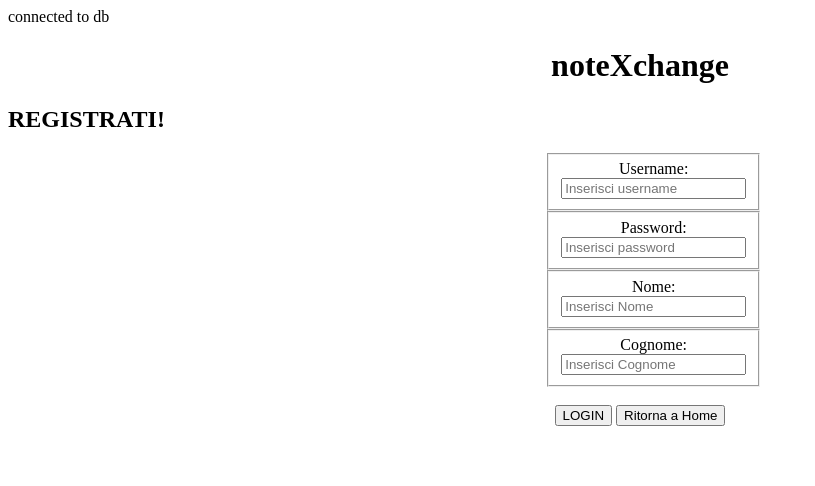
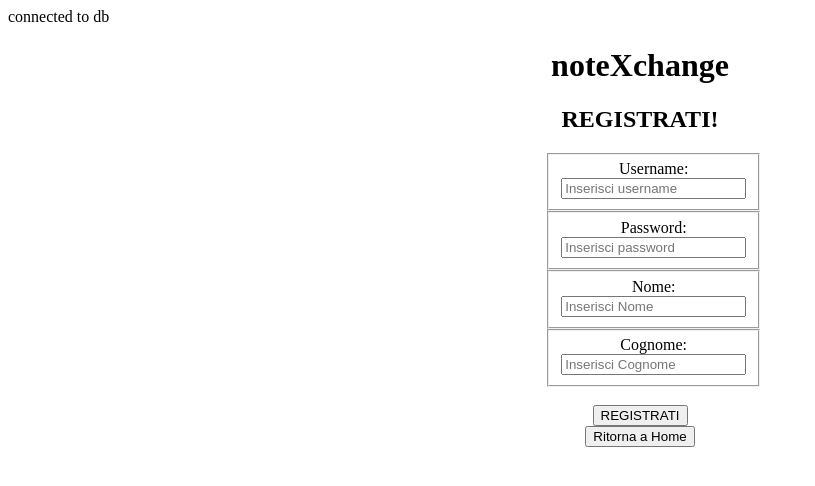
Before and after one commit to Nasisolo/noteXchange, a PHP site: page /registration.php in a window 1280 px wide. Shown: the top 486 px of the page, without its empty margins (0-815 px from the left). Run offline with PHP 8.4, Linux system fonts and the light colour scheme.

Commit message:
some text fixed, added dbinit file and example values for the database

```diff
--- a/addNote.php
+++ b/addNote.php
@@ -5,9 +5,11 @@ $db = new Connection();
 $errMessage = '';
 session_start();
 
+// check if 'Ritorna a Home' is pressed, then redirect to index.php
 if(isset($_POST['submitIndex']))
     header("Location: index.php");
 
+// check if button to submit a note is pressed, then check fields
 if(isset($_POST['submitNote'])) {
 // check if fields aren't empty
     if (!empty($_POST['idcorso']) && !empty($_POST['lesson']) && !empty($_POST['title']) && !empty($_POST['textnote'])) {
@@ -18,12 +20,15 @@ if(isset($_POST['submitNote'])) {
 	            ('nasi', '1', '1', 'Alberi binari', 'testo di prova: lezione su Alberi binari')
          */
 
+        // prepare query to insert a note in table 'appunti' and execute
         $errMessage = '';
         $stmt = $db->prepare('INSERT INTO appunti (username, idcorso, lezione, titolo, testo) VALUES (?, ?, ?, ?, ?)');
         $stmt->execute(array($_SESSION['username'], $_POST['idcorso'], $_POST['lesson'], $_POST['title'], $_POST['textnote']));
 
+        // then redirect to home page
         header("Location: .");
     }else{
+        // change error message if fields are empty
         $errMessage = '<p name = align="center"><font color=red>CAMPI VUOTI.</font></p>';
     }
 }
--- a/connection.php
+++ b/connection.php
@@ -40,11 +40,6 @@ class Connection{
         }
     }
 
-    public function isConnected(){
-        return $this->connected;
-    }
-
-
     public function prepare($query){
         return $this->link->prepare($query);
     }
@@ -58,12 +53,10 @@ class Connection{
             echo $row['IdU'] . ' ' . $row['Username'] . ' ' . $row['Password'] . '<br>';
         }
     }
-    */
-
-
 
     public function query($query){
         return $this->link->query($query);
     }
+    */
 
 }
--- a/login.php
+++ b/login.php
@@ -36,18 +36,15 @@ if(isset($_POST['submit'])) {
             // print '<p name = align="center"><font color=red>CREDENZIALI NON CORRETTE.</font></p>';
         }
 
-
-
-
     }
 }
 ?>
-
 
     <!DOCTYPE html>
     <html lang="it">
     <title>noteXchange</title>
     <head><h1 align="center">noteXchange</h1></head>
+    <h2 align="center">ENTRA!</h2>
     <body>
     <form action="" method="post" align="center" style="width: 15%; margin:0 auto;">
         <fieldset>
--- a/registration.php
+++ b/registration.php
@@ -7,35 +7,23 @@ $errMessage = '';
 if(isset($_POST['submitIndex']))
     header("Location: index.php");
 
-// check if button 'LOGIN' is pressed, then try to login
+// check if button 'REGISTRATI' is pressed, then try to login
 if(isset($_POST['submitRegistration'])) {
-    // check if username and password fields not empty
+    // check if fields aren't empty
     if (!empty($_POST['username']) && !empty($_POST['password']) && !empty($_POST['name']) && !empty($_POST['surname'])) {
         // prepare query then execute query, it must return 1 row
         $stmt = $db->prepare('INSERT INTO utenti (username, password, nome, cognome) VALUES (?, ?, ?, ?)');
         $stmt->execute(array($_POST['username'], $_POST['password'], $_POST['nome'], $_POST['cognome']));
 
-            /*
-             * INSERT INTO `utenti` (`username`, `password`, `nome`, `cognome`)
-                VALUES
-	            ('nasi', 'root', 'Monan', 'Nasir'),
-             */
-
-            // activate session, then insert username into the SESSION var associated to the username
-            // then redirect to homepage
-            $errMessage = '';
-            header("Location: .");
-
+        // then redirect to homepage
+        $errMessage = '';
+        header("Location: .");
         }
         else{
+            // change error message if fields are empty
             $errMessage = '<p name = align="center"><font color=red>CAMPI VUOTI.</font></p>';
             // print '<p name = align="center"><font color=red>CREDENZIALI NON CORRETTE.</font></p>';
         }
-
-
-
-
-
 }
 ?>
 
@@ -44,7 +32,7 @@ if(isset($_POST['submitRegistration'])) {
 <html lang="it">
 <title>noteXchange</title>
 <head><h1 align="center">noteXchange</h1></head>
-<h2>REGISTRATI!</h2>
+<h2 align="center">REGISTRATI!</h2>
 <body>
 <form action="" method="post" align="center" style="width: 15%; margin:0 auto;">
     <fieldset>
@@ -64,7 +52,7 @@ if(isset($_POST['submitRegistration'])) {
         <input name="surname" type="text" placeholder="Inserisci Cognome">
     </fieldset>
     </br>
-    <td><input type="submit" name="submitRegistration" value="LOGIN"></td>
+    <td><input type="submit" name="submitRegistration" value="REGISTRATI"></td>
     <td><input type="submit" name="submitIndex" value="Ritorna a Home"></td>
 
     <?php
@@ -72,9 +60,7 @@ if(isset($_POST['submitRegistration'])) {
     ?>
 
 </form>
-</br>
-
-
+<br>
 
 </body>
 </html>
```
Also changed, not shown: addCourse.php (+11 -2 lines), Nuovo documento di testo.txt (added).
